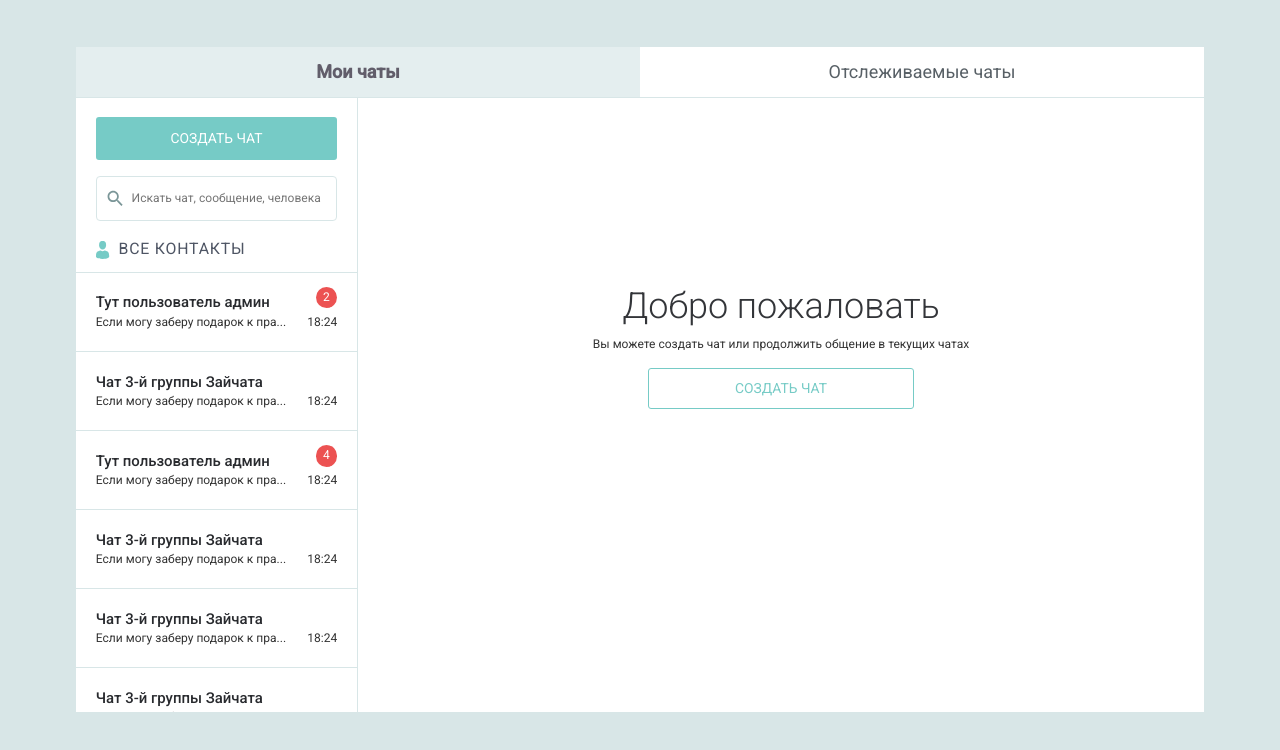
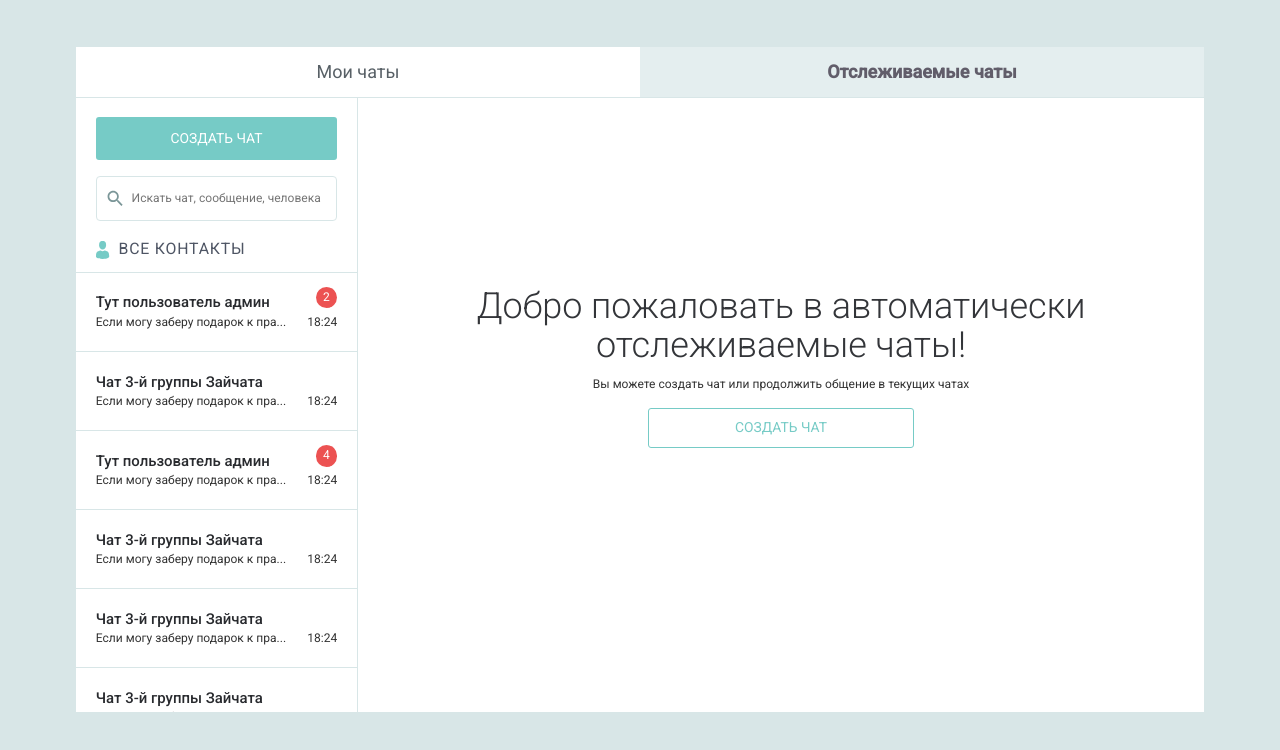
Before and after one commit to ExuCounter/front-end-messages, a website: page index.html in a window 1280 px wide. Both pictures are taken after a click on the element "Отслеживаемые чаты". Drawn offline with nearby package versions, Linux system fonts and the light colour scheme.

Commit message:
Added tabs

```diff
--- a/index.html
+++ b/index.html
@@ -28,7 +28,7 @@
             <div class="my-chats-tab chat-tab col-xs-6 active">
                 Мои чаты
             </div>
-            <div class="spy-chats-tab chat-tab col-xs-6">
+            <div class="spy-chats-tab chat-tab admin col-xs-6">
                 Отслеживаемые чаты
             </div>
         </div>
--- a/script.js
+++ b/script.js
@@ -1,3 +1,25 @@
-let data1 = 'apple';
-const data2 = data1;
-var data3 = 'apple';
+let chatTabs = document.querySelectorAll('.chat-tab');
+let welcomeChatHeading = document.querySelector('.welcome-chat .lg-heading');
+
+chatTabs.forEach((item)=>{
+    item.addEventListener('click', ()=>{
+        if(!(item.classList.contains('active')) && item.classList.contains('admin')){
+            chatTabs.forEach((item)=>{
+                item.classList.remove('active');
+            });
+            item.classList.add('active');
+            welcomeChatHeading.innerHTML = `
+                Добро пожаловать в автоматически<br> отслеживаемые чаты!
+            `
+        }
+        if(!(item.classList.contains('active')) && !(item.classList.contains('admin'))){
+            chatTabs.forEach((item)=>{
+                item.classList.remove('active');
+            });
+            item.classList.add('active');
+            welcomeChatHeading.innerHTML = `
+                   Добро пожаловать
+            `
+        }
+    });
+})
```
